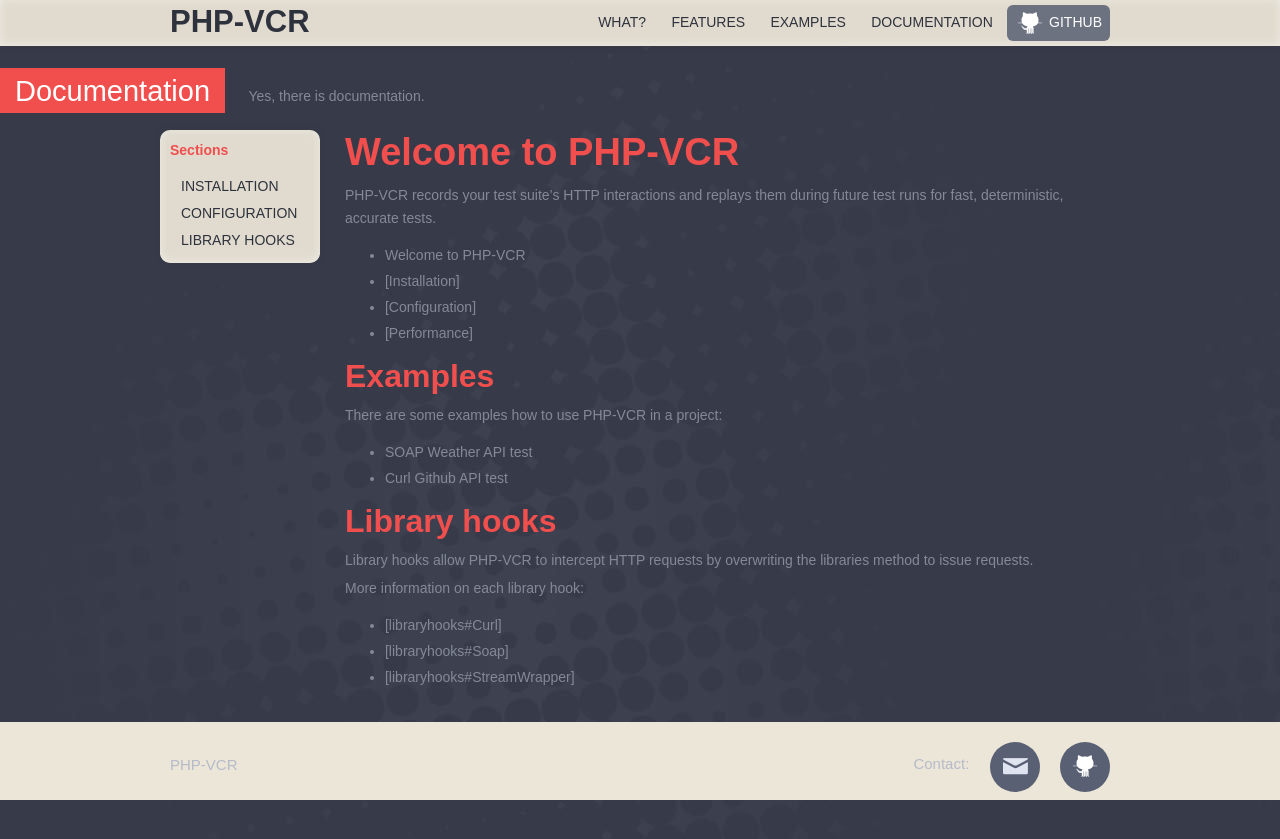
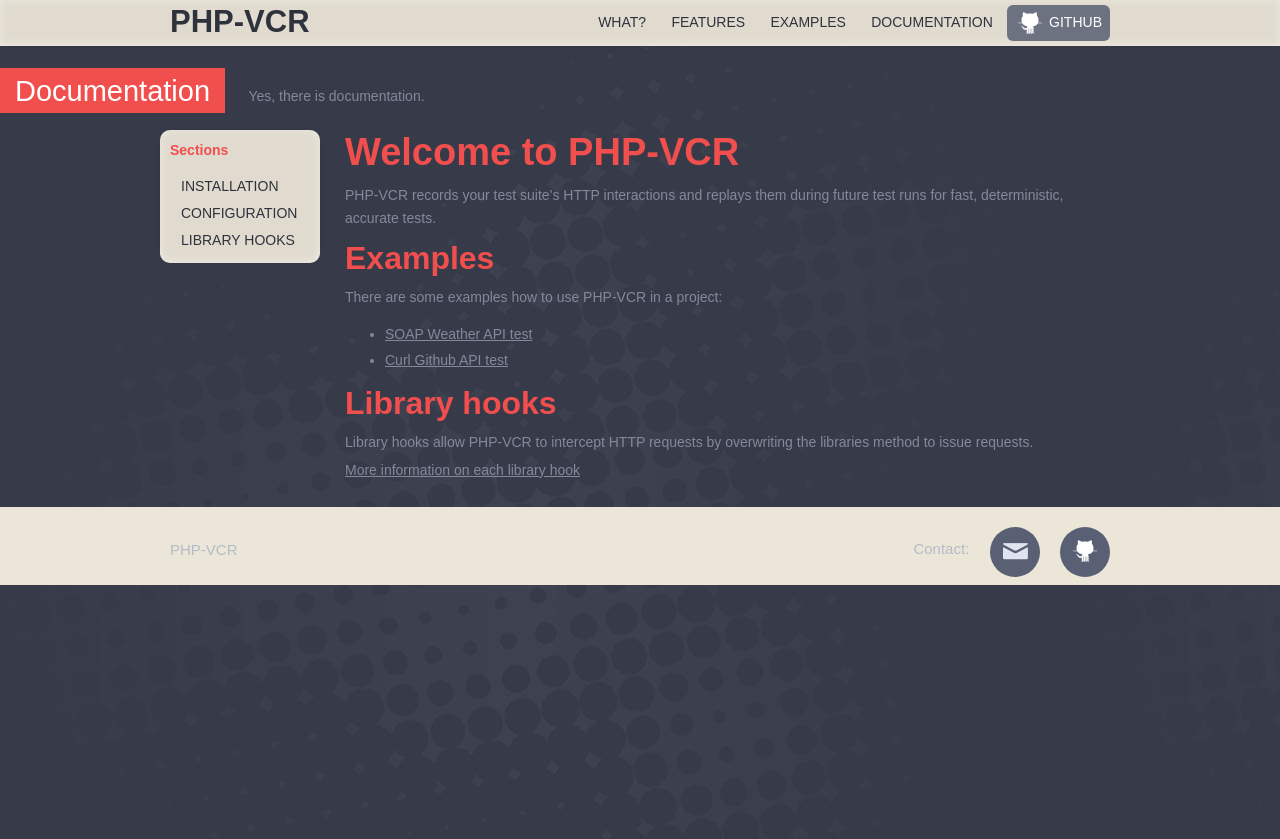
Before and after one commit to php-vcr/php-vcr.github.io, a Jekyll site: the page built from documentation/index.md, in a window 1280 px wide. Shown: the top 839 px of the page. Built offline with Jekyll 4.4.1, drawn with Linux system fonts in a browser that asks for light colours.

Commit message:
Fixed: Links on welcome page.

```diff
--- a/documentation/index.md
+++ b/documentation/index.md
@@ -7,27 +7,15 @@
 
 PHP-VCR records your test suite's HTTP interactions and replays them during future test runs for fast, deterministic, accurate tests.
 
- * Welcome to PHP-VCR
- * [Installation]
- * [Configuration]
- * [Performance]
-
-<!--  * [FAQ]
- * [Read the API docs]
- -->
 ## Examples
 
 There are some examples how to use PHP-VCR in a project:
 
- * SOAP Weather API test
- * Curl Github API test
+ * [SOAP Weather API test](https://github.com/php-vcr/php-vcr-examples/tree/master/soap)
+ * [Curl Github API test](https://github.com/php-vcr/php-vcr-examples/tree/master/guzzle)
 
 ## Library hooks
 
 Library hooks allow PHP-VCR to intercept HTTP requests by overwriting the libraries method to issue requests.
 
-More information on each library hook:
-
- * [libraryhooks#Curl]
- * [libraryhooks#Soap]
- * [libraryhooks#StreamWrapper]
+[More information on each library hook](/documentation/libraryhooks)
```
